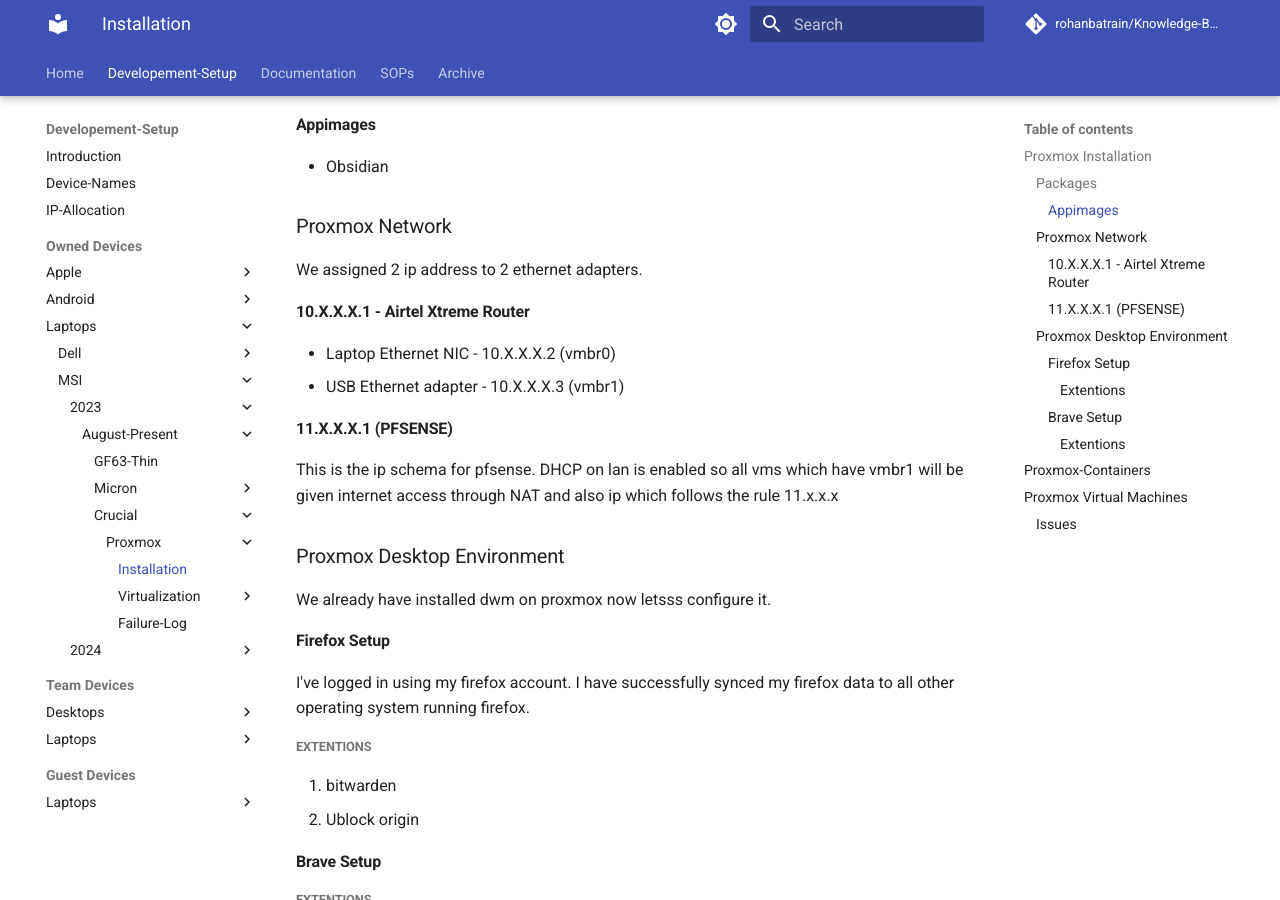
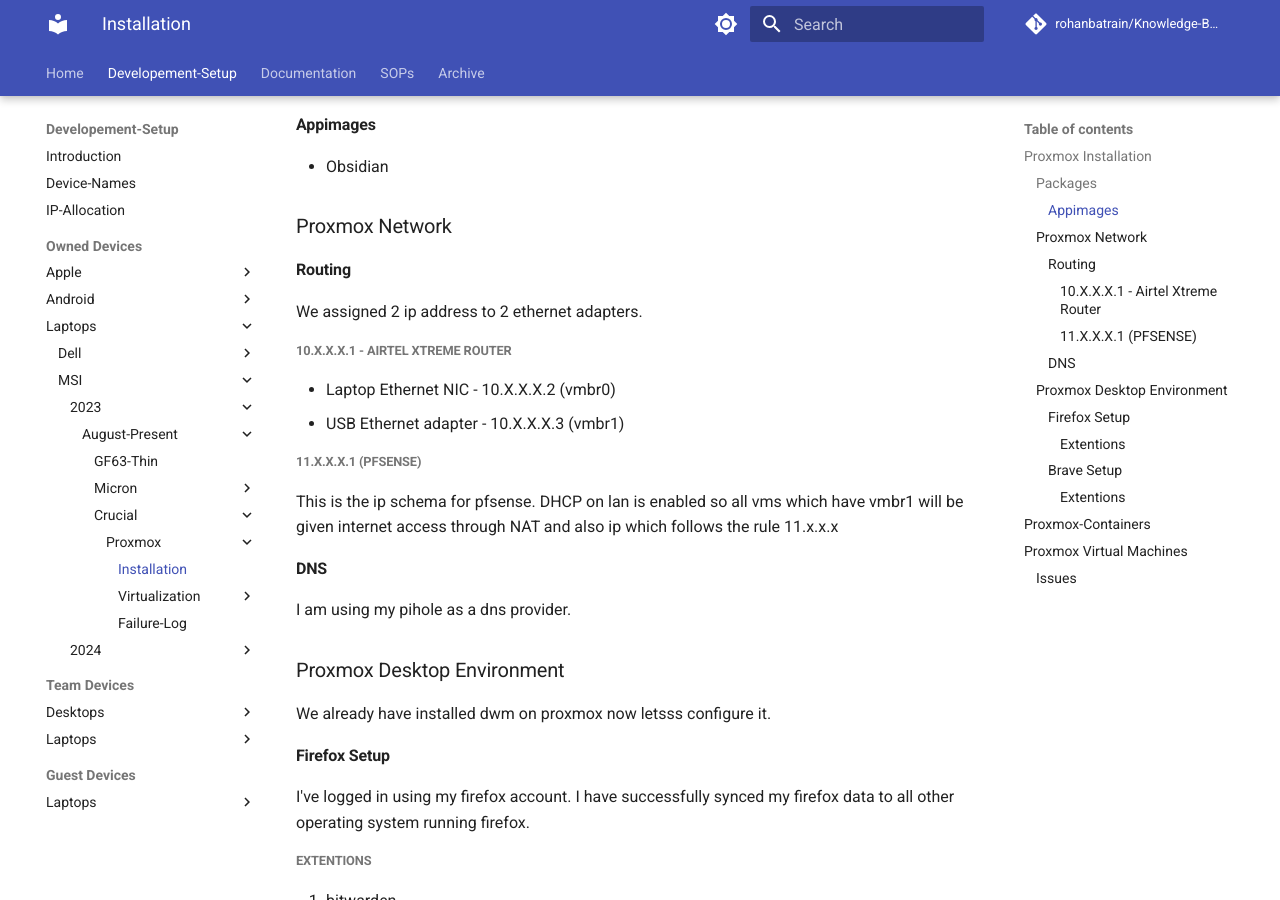
Before and after one commit to rohanbatrain/knowledge-base, an MkDocs documentation site: the page built from docs/Developement-Setup/Owned-Devices/Laptops/MSI/2023/August/Crucial-Drive/Proxmox.md, in a window 1280 px wide and 900 px high, scrolled down 270 px. Built offline with MkDocs 1.6.1 and Material for MkDocs 9.7.7, drawn with Linux system fonts in a browser that asks for light colours; nearby versions of some CDN libraries; library files that are not in the unit come from our copies; comment, search, counter and statistics services are not loaded.

Commit message:
Update Proxmox.md

```diff
--- a/docs/Developement-Setup/Owned-Devices/Laptops/MSI/2023/August/Crucial-Drive/Proxmox.md
+++ b/docs/Developement-Setup/Owned-Devices/Laptops/MSI/2023/August/Crucial-Drive/Proxmox.md
@@ -11,17 +11,25 @@ Fresh Installation and setup.
 
 ### Proxmox Network
 
+#### Routing
+
 We assigned 2 ip address to 2 ethernet adapters.
 
-#### 10.X.X.X.1 - Airtel Xtreme Router
+##### 10.X.X.X.1 - Airtel Xtreme Router
 
 - Laptop Ethernet NIC -  10.X.X.X.2  (vmbr0)
 - USB Ethernet adapter - 10.X.X.X.3  (vmbr1)
 
 
-#### 11.X.X.X.1 (PFSENSE)
+##### 11.X.X.X.1 (PFSENSE)
 
 This is the ip schema for pfsense. DHCP on lan is enabled so all vms which have vmbr1 will be given internet access through NAT and also ip which follows the rule 11.x.x.x
+
+#### DNS
+
+I am using my pihole as a dns provider.
+
+
 
 ### Proxmox Desktop Environment
 
```
